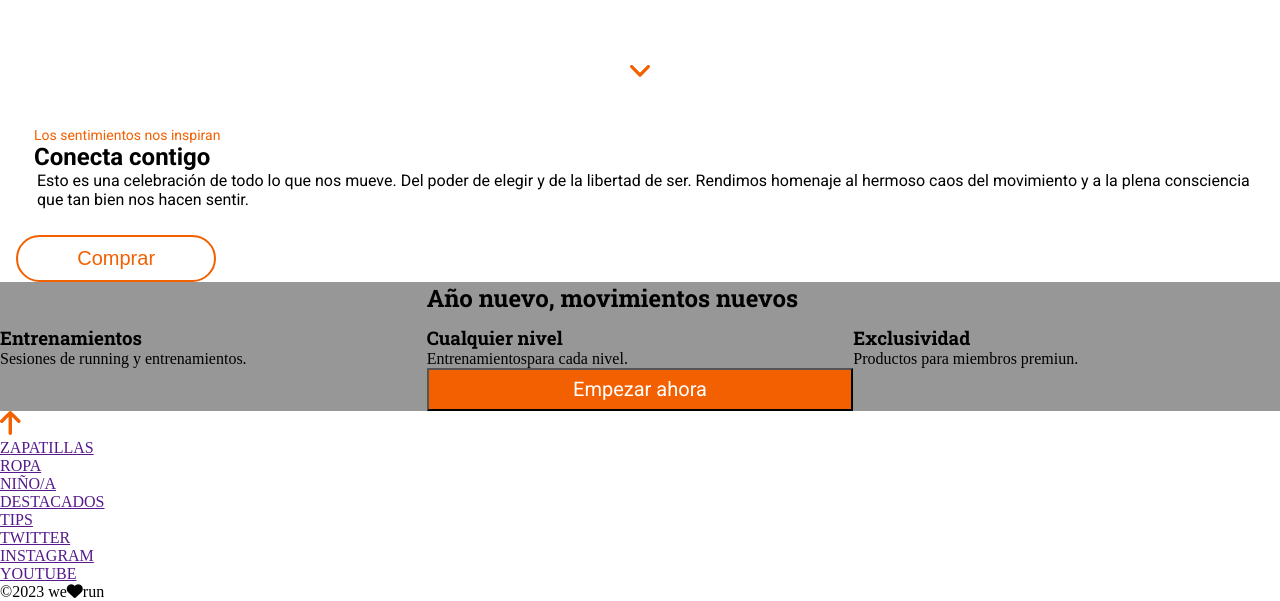
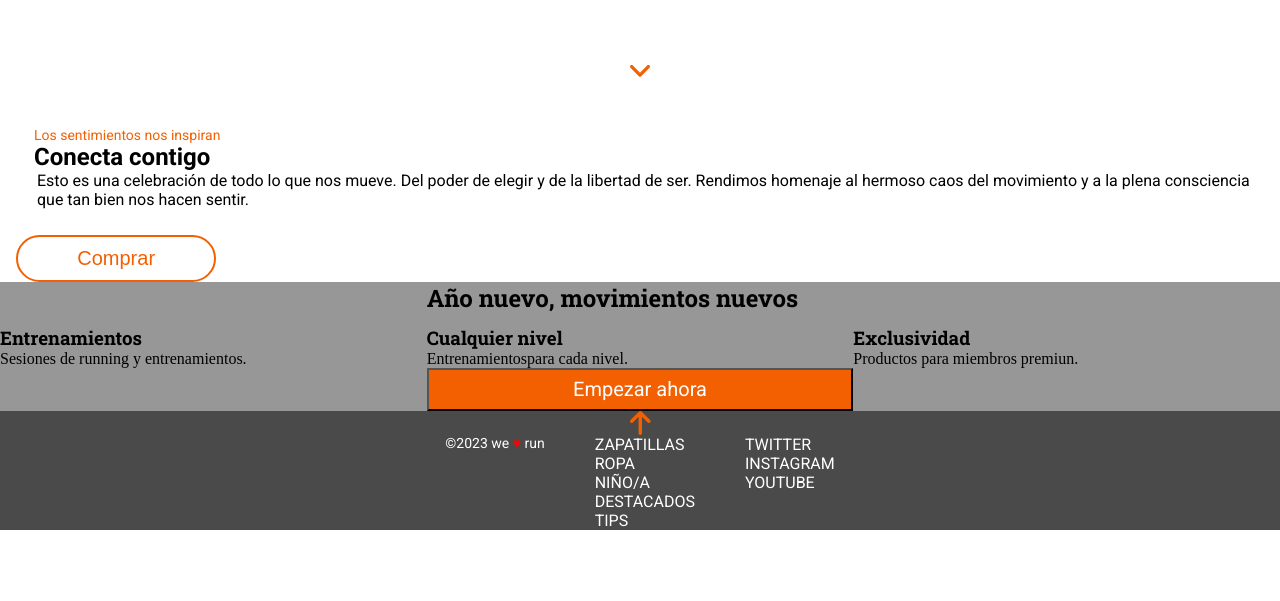
Before and after one commit to Adalab/modulo-1-evaluacion-final-EVORALOPRS, a website built with Vite: page src/index.html in a window 1280 px wide. Shown: the part 707-1308 px from the top of the page. After the commit the page ends 1237 px from the top, so only its background shows below. Built offline with nearby package versions, Linux system fonts and the light colour scheme; files whose address does not match are found by name.

Commit message:
changes footer

```diff
--- a/src/partials/footer.html
+++ b/src/partials/footer.html
@@ -1,18 +1,24 @@
-<footer>
-  <figure><img src="./images/ico-arrow.svg" alt="scroll"></figure>
+<footer class="footer">
+  <img src="./images/ico-arrow.svg" alt="scroll">
 
-  <ul>
-    <li> <a href="">ZAPATILLAS</a></li>
-    <li> <a href="">ROPA</a></li>
-    <li> <a href="">NIÑO/A</a></li>
-    <li> <a href="">DESTACADOS</a></li>
-    <li> <a href="">TIPS</a></li>
-  </ul>
-  <ul>
-    <li><a href="">TWITTER</a></li>
-    <li><a href="">INSTAGRAM</a></li>
-    <li><a href="">YOUTUBE</a></li>
-  </ul>
-  <p>&copy;2023 we<i class="fa-solid fa-heart"></i>run</p>
+  <div class="footer__container">
+
+    <p class="copyright">&copy;2023 we<span class="copyright__hearts"> &hearts; </span>run</p>
+    <ul class="footer__container--store">
+      <li class="links"><a class="links__adalab" href="https://dev.adalab.es/api/form">ZAPATILLAS</a></li>
+      <li class="links"><a class="links__adalab" href="https://dev.adalab.es/api/form">ROPA</a></li>
+      <li class="links"><a class="links__adalab" href="https://dev.adalab.es/api/form">NIÑO/A</a></li>
+      <li class="links"><a class="links__adalab" href="https://dev.adalab.es/api/form">DESTACADOS</a></li>
+      <li class="links"><a class="links__adalab" href="https://dev.adalab.es/api/form">TIPS</a></li>
+    </ul>
+    <ul class="footer__socialmedia">
+      <li class="links"><a class="links__adalab" href="https://dev.adalab.es/api/form">TWITTER</a></li>
+      <li class="links"><a class="links__adalab" href="https://dev.adalab.es/api/form">INSTAGRAM</a></li>
+      <li class="links"><a class="links__adalab" href="https://dev.adalab.es/api/form">YOUTUBE</a></li>
+    </ul>
+
+  </div>
+
+
 
 </footer>
--- a/src/scss/layout/_footer.scss
+++ b/src/scss/layout/_footer.scss
@@ -0,0 +1,42 @@
+.footer{
+    background-color: $greyish-brown;
+    display: flex;
+    flex-direction: column;
+    align-items: center;
+
+
+}
+
+.footer__container{
+    display: flex;
+    flex-direction: row;
+    justify-content: center;
+    gap: 50px;
+    color: $white;
+
+}
+
+
+.links{
+    list-style-type: none;
+
+
+    &__adalab{
+        color: $white;
+    text-decoration: none;
+    font-family: $font-small;
+    font-size: 16px
+
+    }
+
+}
+
+
+.copyright{
+    font-family: $font-small;
+    font-size: 14px;
+
+    &__hearts{
+        color: red;
+    }
+}
--- a/src/scss/layout/_header.scss
+++ b/src/scss/layout/_header.scss
@@ -31,9 +31,6 @@
     font-size: 30px;
 
 
-
-
-
   }
   &__paragraph {
     font-family: $font-small;
--- a/src/scss/layout/_section1.scss
+++ b/src/scss/layout/_section1.scss
@@ -48,9 +48,4 @@
 
 
 
-
-
-
-
-
 }
--- a/src/scss/layout/_section2.scss
+++ b/src/scss/layout/_section2.scss
@@ -3,6 +3,7 @@
     display: grid;
     grid-template-rows: 1fr 1fr 1fr;
     grid-template-columns: 1fr 1fr 1fr;
+
 
 }
 
@@ -42,4 +43,6 @@
     color: white;
     font-family: $font-small;
     font-size: 20px;
+
+
 }
```
